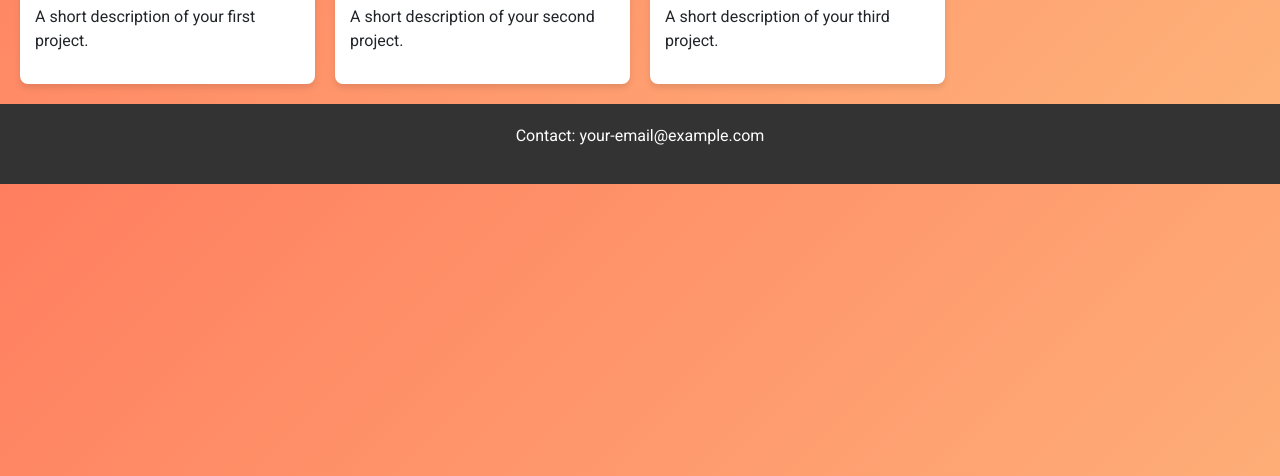
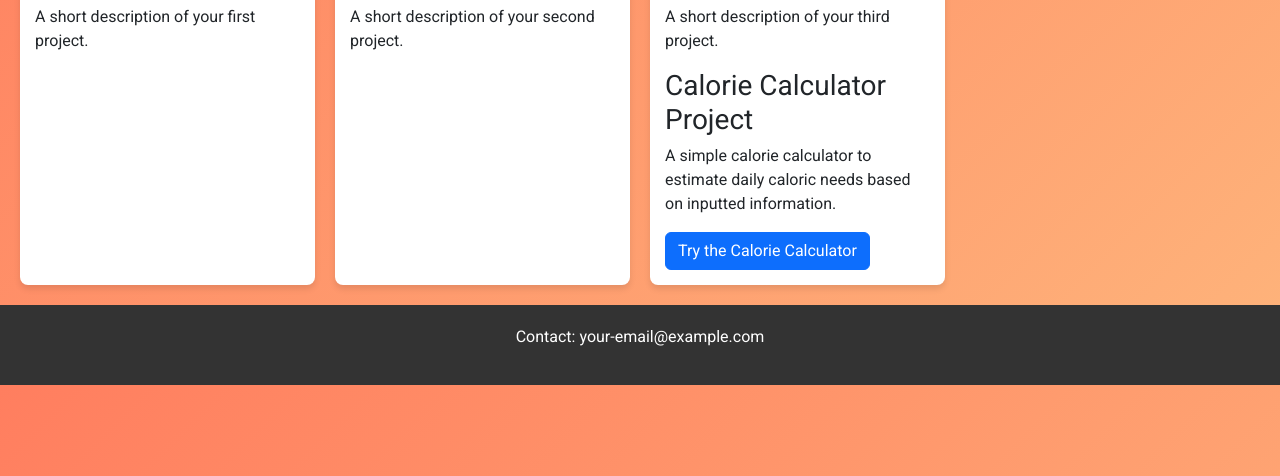
Before and after one commit to kjings/kjings, a plain HTML site: page index.html in a window 1280 px wide. Shown: the part 324-800 px from the top of the page. Drawn offline with nearby package versions, Linux system fonts and the light colour scheme.

Commit message:
Update index.html

```diff
--- a/index.html
+++ b/index.html
@@ -118,6 +118,13 @@
       <img src="project3.jpg" alt="Project 3">
       <h2>Project 3</h2>
       <p>A short description of your third project.</p>
+      <!-- Example link to Calorie Calculator -->
+    <div class="portfolio-item">
+      <h3>Calorie Calculator Project</h3>
+      <p>A simple calorie calculator to estimate daily caloric needs based on inputted information.</p>
+      <a href="calorie_calculator.html" class="btn btn-primary">Try the Calorie Calculator</a>
+      </div>
+
     </div>
   </section>
 
```
